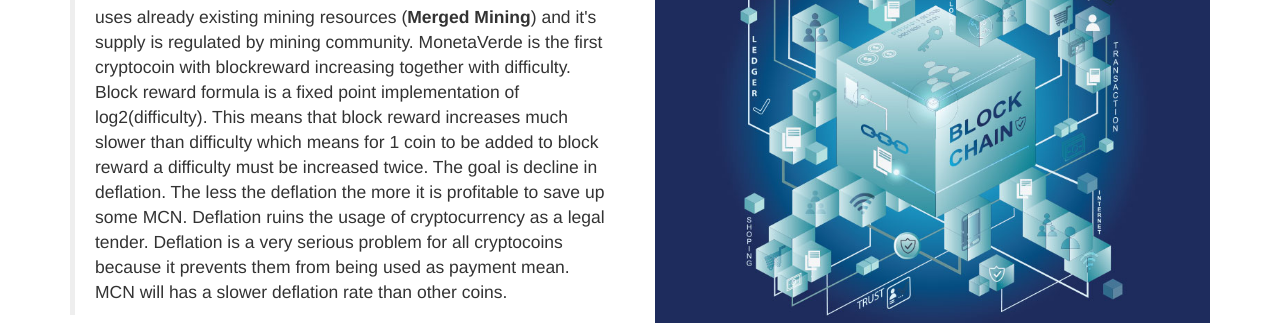
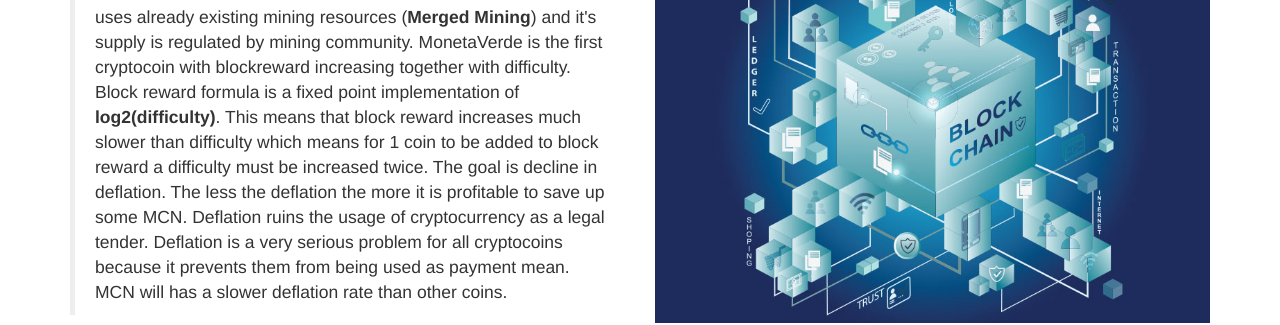
Before and after one commit to ammogcoder/www, a Jekyll site: the page built from index.html, in a window 1280 px wide and 900 px high, scrolled down 1020 px. Shown: the part 253-578 px from the top of the window. Built offline with Jekyll 4.4.1, drawn with Linux system fonts in a browser that asks for light colours; nearby versions of some CDN libraries.

Commit message:
editing done.

```diff
--- a/_config.yml
+++ b/_config.yml
@@ -7,7 +7,7 @@ description-detail: We are building Green Cryptocurrency
 definition-title: What is MonetaVerde?
 definition-detail: "MonetaVerde means <b>Green Coin</b> which means that this coin uses already existing mining resources
 (<b>Merged Mining</b>) and it's supply is regulated by mining community. MonetaVerde is the first cryptocoin with blockreward
-increasing together with difficulty. Block reward formula is a fixed point implementation of </b>log2(difficulty)</b>.
+increasing together with difficulty. Block reward formula is a fixed point implementation of <b>log2(difficulty)</b>.
 This means that block reward increases much slower than difficulty which means for 1 coin to be added to block reward a difficulty
 must be increased twice. The goal is decline in deflation. The less the deflation the more it is profitable to save up some MCN.
 Deflation ruins the usage of cryptocurrency as a legal tender. Deflation is a very serious problem for all cryptocoins because
```
Also changed, not shown: Gemfile.lock.
